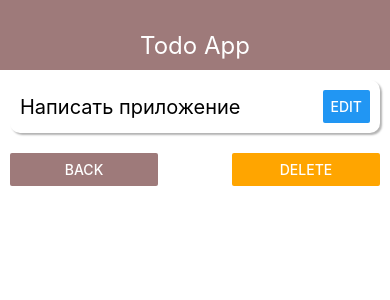
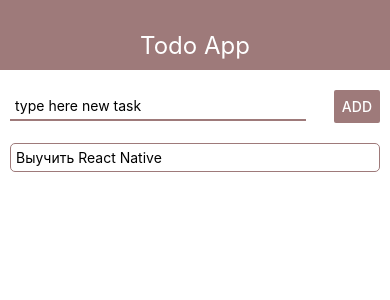
Before and after one commit to SDen4/react_native_demo_1, a React Native app: screen / in a window 390 px wide. Shown: the top 300 px of the page. Built offline with nearby package versions, Linux system fonts and the light colour scheme.

Commit message:
local picture

```diff
--- a/App.js
+++ b/App.js
@@ -5,10 +5,9 @@
 import { TodoScreen } from './src/screens/TodoScreen';
 
 export default function App() {
-    const [todoId, setTodoId] = useState('2');
+    const [todoId, setTodoId] = useState(null);
     const [todos, setTodos] = useState([
         { id: '1', title: 'Выучить React Native' },
-        { id: '2', title: 'Написать приложение' },
     ]);
 
     const addTodo = (title) => {
--- a/src/screens/MainScreen.js
+++ b/src/screens/MainScreen.js
@@ -1,21 +1,45 @@
 import React from 'react';
-import { StyleSheet, View, FlatList } from 'react-native';
+import { StyleSheet, View, FlatList, Image } from 'react-native';
 import { AddTodo } from '../components/AddTodo';
 import { Todo } from '../components/Todo';
 
 export const MainScreen = ({ addTodo, todos, removeTodo, openTodo }) => {
+    let content = (
+        <FlatList
+            keyExtractor={(item) => item.id.toString()}
+            data={todos}
+            renderItem={({ item }) => {
+                return <Todo todo={item} onRemove={removeTodo} onOpen={openTodo} />;
+            }}
+        />
+    );
+
+    if (todos.length === 0) {
+        content = (
+            <View style={styles.imageWrapper}>
+                <Image style={styles.image} source={require('../../assets/no-items.png')} />
+            </View>
+        );
+    }
+
     return (
         <View>
             <AddTodo onSubmit={addTodo} />
-            <FlatList
-                keyExtractor={(item) => item.id.toString()}
-                data={todos}
-                renderItem={({ item }) => {
-                    return <Todo todo={item} onRemove={removeTodo} onOpen={openTodo}/>;
-                }}
-            />
+            {content}
         </View>
     );
 };
 
-const styles = StyleSheet.create({});
+const styles = StyleSheet.create({
+    imageWrapper: {
+        alignItems: 'center',
+        justifyContent: 'center',
+        padding: 10,
+        height: 300,
+    },
+    image: {
+        width: '100%',
+        height: '100%',
+        resizeMode: 'contain'
+    },
+});
```
Also changed, not shown: assets/no-items.png (added).
